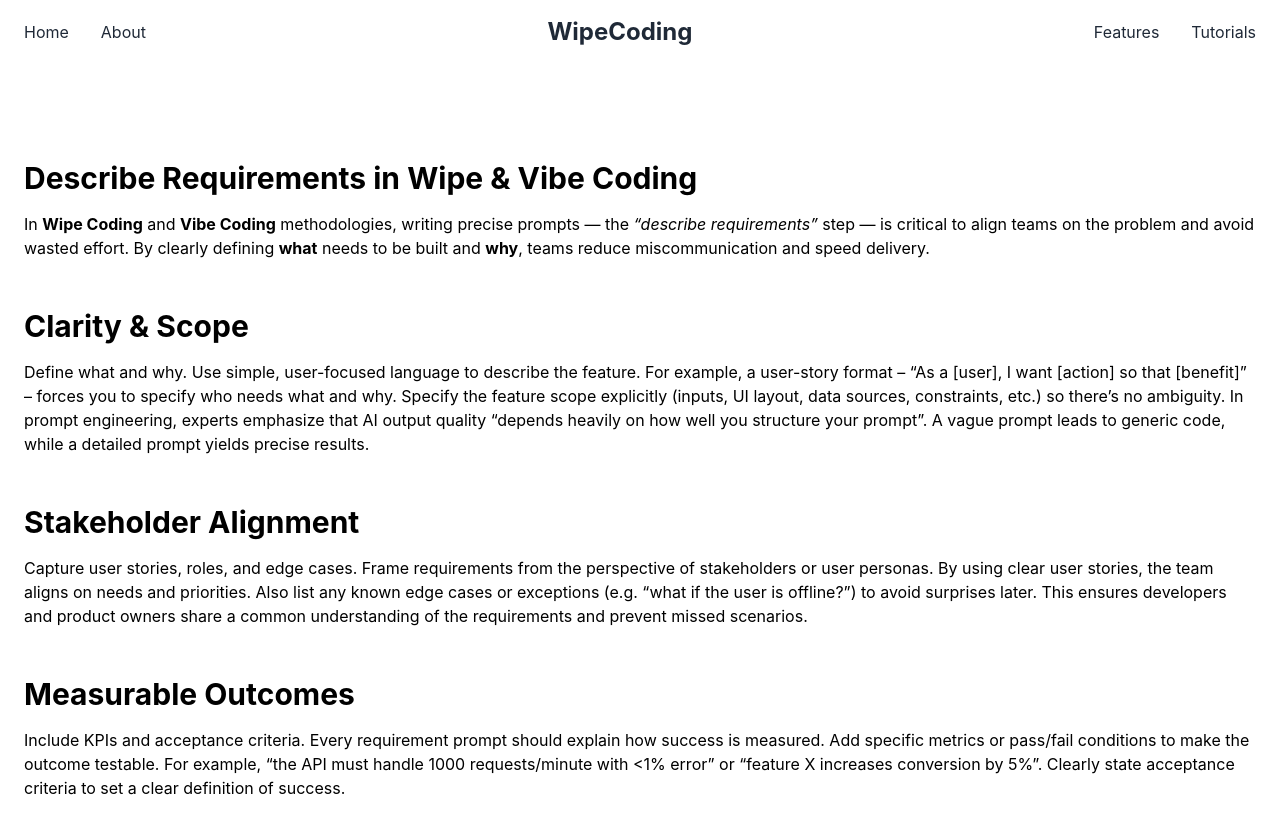
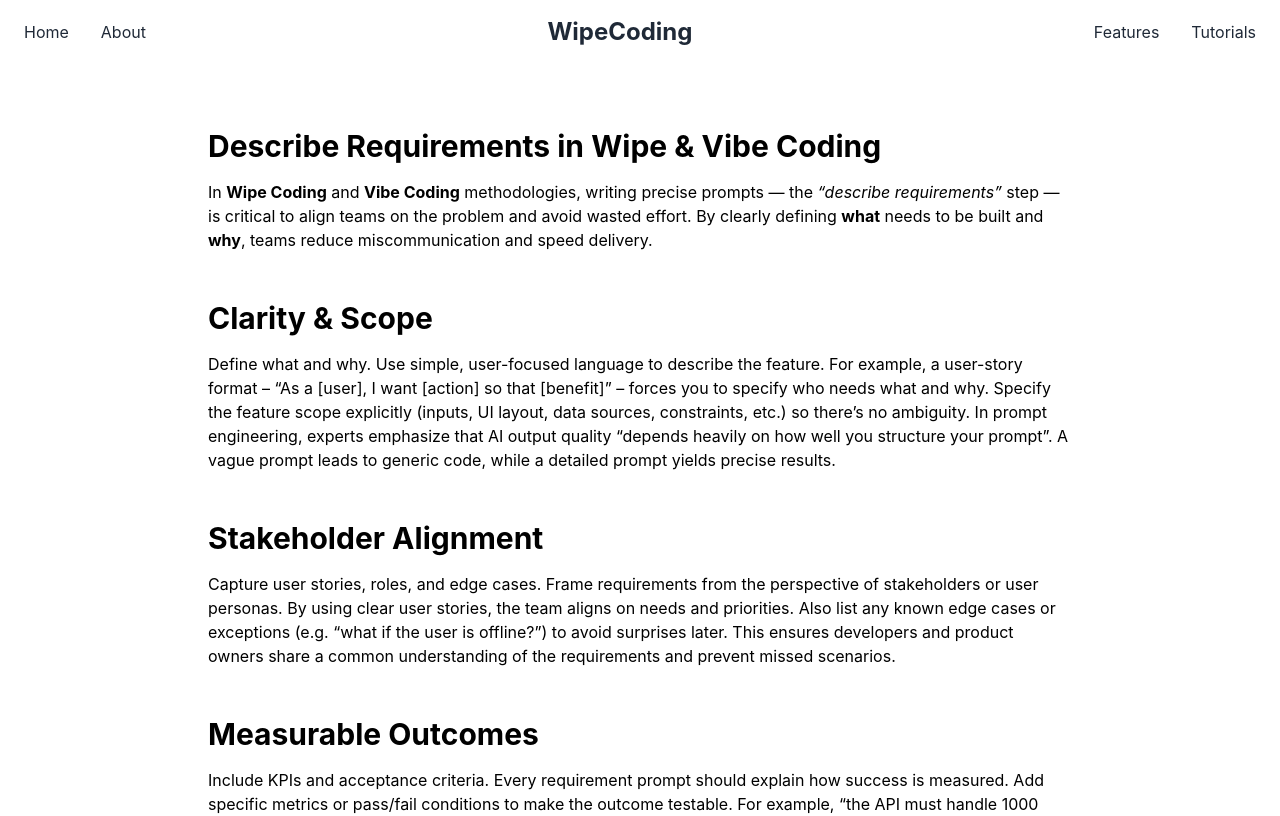
Before and after one commit to godomainz/wipe_coding_web_react, a React (Create React App) app: page /prompt in a window 1280 px wide. Shown: the top 816 px of the page. Built offline with nearby package versions, Linux system fonts and the light colour scheme.

Commit message:
added animations to Prompt.tx

```diff
--- a/src/Pages/Prompt.tsx
+++ b/src/Pages/Prompt.tsx
@@ -1,17 +1,8 @@
-import React from 'react';
+import React, { useEffect } from 'react';
 import { Helmet } from 'react-helmet';
 import { motion } from 'framer-motion';
 import Navbar from '../components/Navbar';
 import Footer from '../components/Footer';
-
-// URL Slug: /wipe-coding-vibe-coding-describe-requirements
-// Title: Describe Requirements in Wipe & Vibe Coding
-// Meta: Write precise prompts in Wipe & Vibe Coding to speed delivery and reduce rework.
-
-const sectionVariant = {
-  hidden: { opacity: 0, y: 20 },
-  visible: { opacity: 1, y: 0 },
-};
 
 const containerVariants = {
   hidden: {},
@@ -84,8 +75,11 @@ const promptFormats = [
   }
 ];
 
-const Prompt: React.FC = () => (
-  <>
+const Prompt: React.FC = () => {
+  useEffect(() => {
+    window.scrollTo({ top: 0, behavior: 'auto' });
+  }, []);
+  return <>
         <Helmet>
           <title>Describe Requirements in Wipe & Vibe Coding</title>
           <meta name="description" content="Write precise prompts in Wipe & Vibe Coding to speed delivery and reduce rework." />
@@ -97,15 +91,7 @@ const Prompt: React.FC = () => (
           animate="visible"
           variants={containerVariants}
         >
-      <motion.section
-        id="describe-requirements"
-        className="prose mx-auto py-20 px-6"
-        initial="hidden"
-        whileInView="visible"
-        viewport={{ once: true, amount: 0.2 }}
-        variants={sectionVariant}
-        transition={{ duration: 0.6 }}
-      >
+          <div className="max-w-4xl mx-auto px-4 py-12 prose lg:prose-xl">
           <motion.div variants={itemVariants}>
               <h2 className="text-3xl font-bold mb-4">Describe Requirements in Wipe & Vibe Coding</h2>
               <p>
@@ -230,10 +216,10 @@ const Prompt: React.FC = () => (
                                 </p>
                               </div>
             </motion.div>
-      </motion.section>
+          </div>
         </motion.main>
         <Footer />
   </>
-);
+}
 
 export default Prompt;
```
Lines whose indentation alone changed are shown as unchanged.
